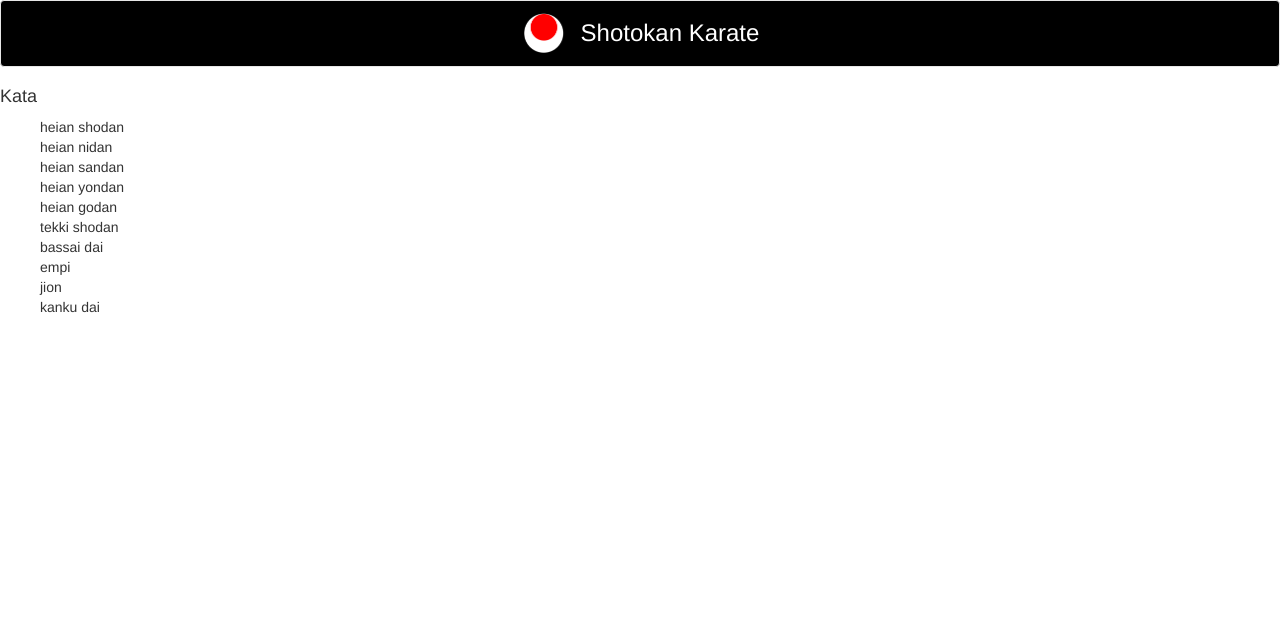
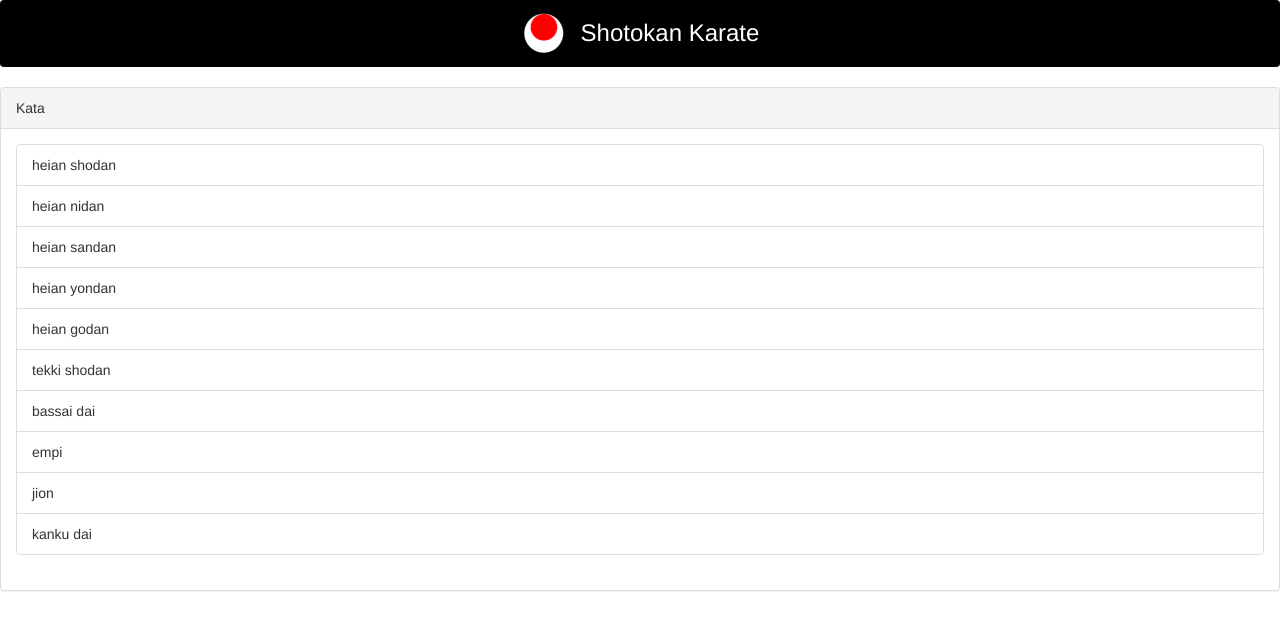
Before and after one commit to cleancodedojo/shotokan, a React (Create React App) app: page / in a window 1280 px wide. Shown: the top 630 px of the page. Built offline with nearby package versions, Linux system fonts and the light colour scheme.

Commit message:
refactor. updated styles, moved stuff around.

```diff
--- a/src/ShotokanPage.css
+++ b/src/ShotokanPage.css
@@ -20,17 +20,3 @@
     margin-top: 10px;
     vertical-align: middle;
 }
-
-.shotokan-page h2 {
-    margin: 10px;
-}
-
-.shotokan-page ul {
-    list-style: none;
-}
-
-.shotokan-page ul li {
-    margin: 0;
-    padding: 0;
-    text-align: left;
-}
--- a/src/ShotokanPage.js
+++ b/src/ShotokanPage.js
@@ -17,15 +17,17 @@ class ShotokanPage extends Component {
     render() {
         return (
             <div className="shotokan-page container-fluid">
-                <nav class="navbar navbar-default">
+                <nav class="navbar">
                     <img src={logo} className="header-logo" alt="logo" />
                     <h3 className="header-title">Shotokan Karate</h3>
                 </nav>
-                <div className="shotokan-page-body">
-                    <h4>Kata</h4>
-                    <ul>
-                        {this.getKatas()}
-                    </ul>
+                <div className="shotokan-page-body panel panel-default">
+                    <div className="panel-heading">Kata</div>
+                    <div className="panel-body">
+                        <ul className="list-group">
+                            {this.getKatas()}
+                        </ul>
+                    </div>
                 </div>
             </div>
         );
@@ -36,7 +38,7 @@ class ShotokanPage extends Component {
         let katas = [];
 
         for (let k = 0; k < kataList.length; k += 1) {
-            katas.push(<li key={k}>{kataList[k].kataName}</li>);
+            katas.push(<li key={k} className="list-group-item">{kataList[k].kataName}</li>);
         }
 
         return katas;
```
